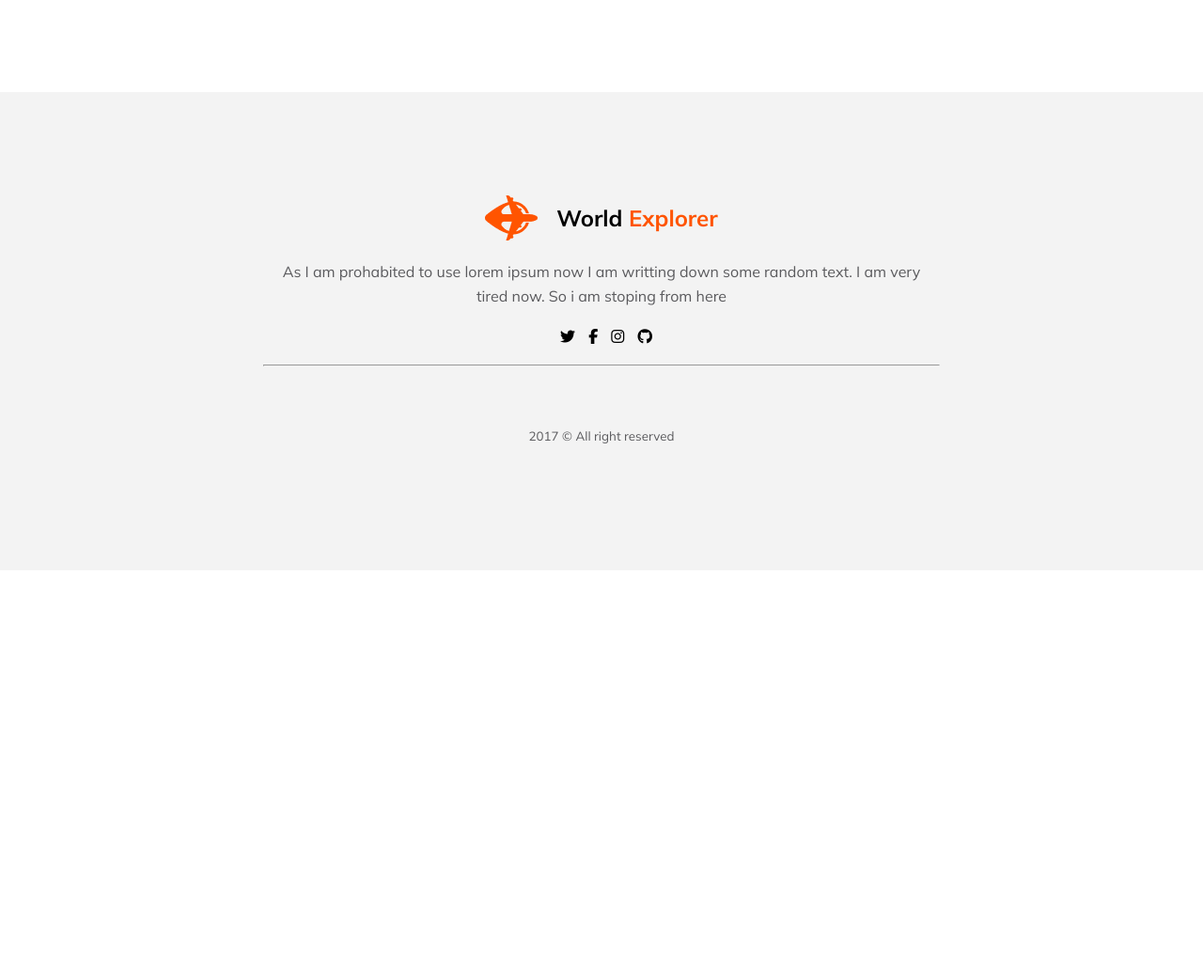
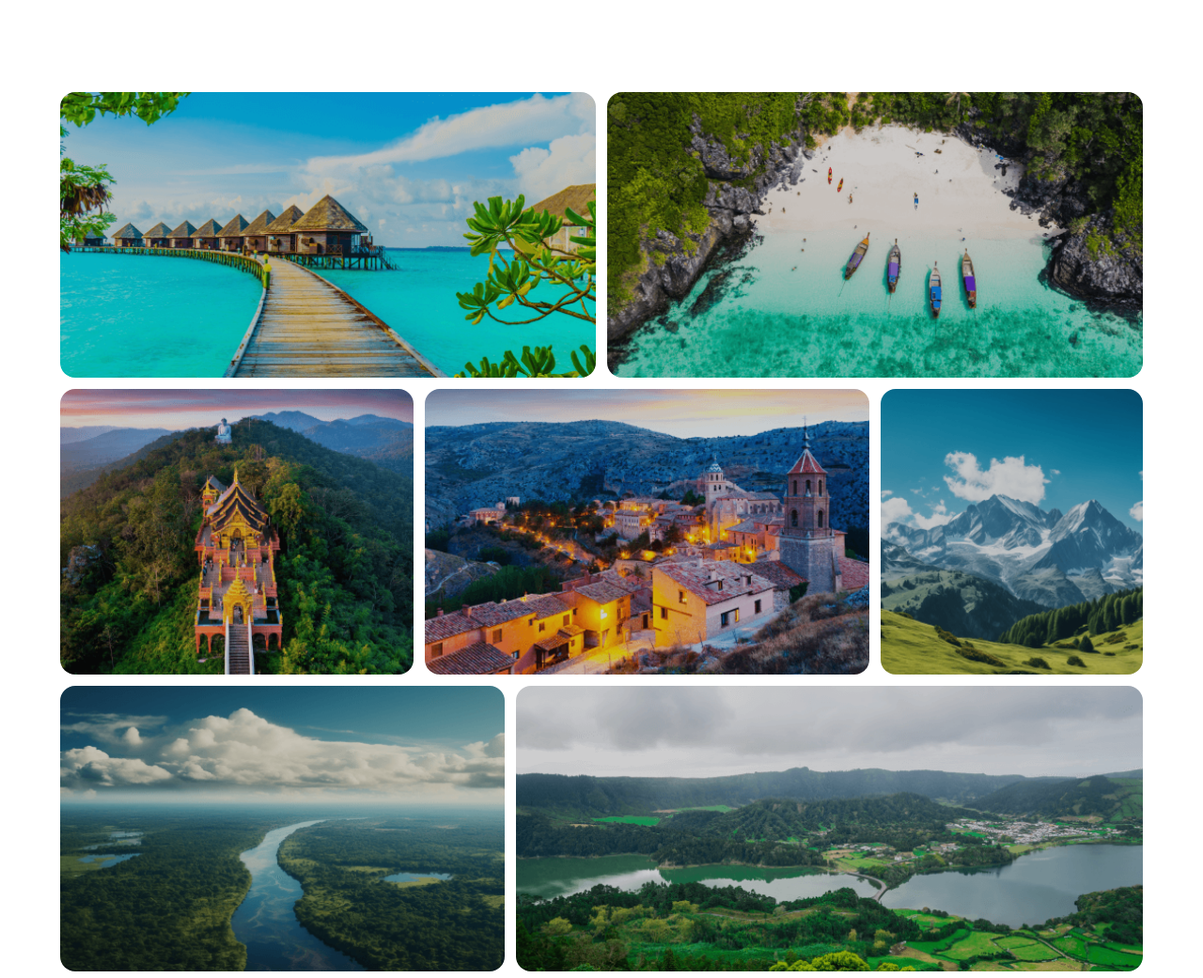
Before and after one commit to Arif-Islam21/world-explorer, a plain HTML site: page index.html in a window 1280 px wide. Shown: the part 1269-2310 px from the top of the page at 94% size. Before the commit the page ends 1876 px from the top, so only its background shows below. Drawn offline with Linux system fonts and the light colour scheme.

Commit message:
destination section done

```diff
--- a/index.html
+++ b/index.html
@@ -92,7 +92,7 @@
           <img src="Images/Rectangle 4.png" alt="rec 4" />
         </div>
       </section>
-      <!-- <section class="container destination-section">
+      <section class="container destination-section">
         <div id="grid-1" class="destination-img">
           <img src="Images/Rectangle 5.png" alt="" />
           <p></p>
@@ -121,7 +121,7 @@
           <img src="Images/Rectangle 10.png" alt="" />
           <p></p>
         </div>
-      </section> -->
+      </section>
     </main>
     <footer>
       <div class="footer-section">
--- a/styles/styles.css
+++ b/styles/styles.css
@@ -134,8 +134,35 @@ nav {
   display: grid;
   grid-template-columns: repeat(12, 1fr);
   grid-template-rows: repeat(3, 1fr);
+  gap: 12px;
 }
-
+.destination-section .destination-img img {
+  width: 100%;
+  height: 100%;
+  object-fit: cover;
+  border-radius: 16px;
+}
+#grid-1 {
+  grid-column: 1 / span 6;
+}
+#grid-2 {
+  grid-column: 7 / span 6;
+}
+#grid-3 {
+  grid-column: 1 / span 4;
+}
+#grid-4 {
+  grid-column: 5 / span 5;
+}
+#grid-5 {
+  grid-column: 10 / span 3;
+}
+#grid-6 {
+  grid-column: 1 / span 5;
+}
+#grid-7 {
+  grid-column: 6 / span 7;
+}
 /* FOOTER SECTION STARTED */
 footer {
   text-align: center;
```
